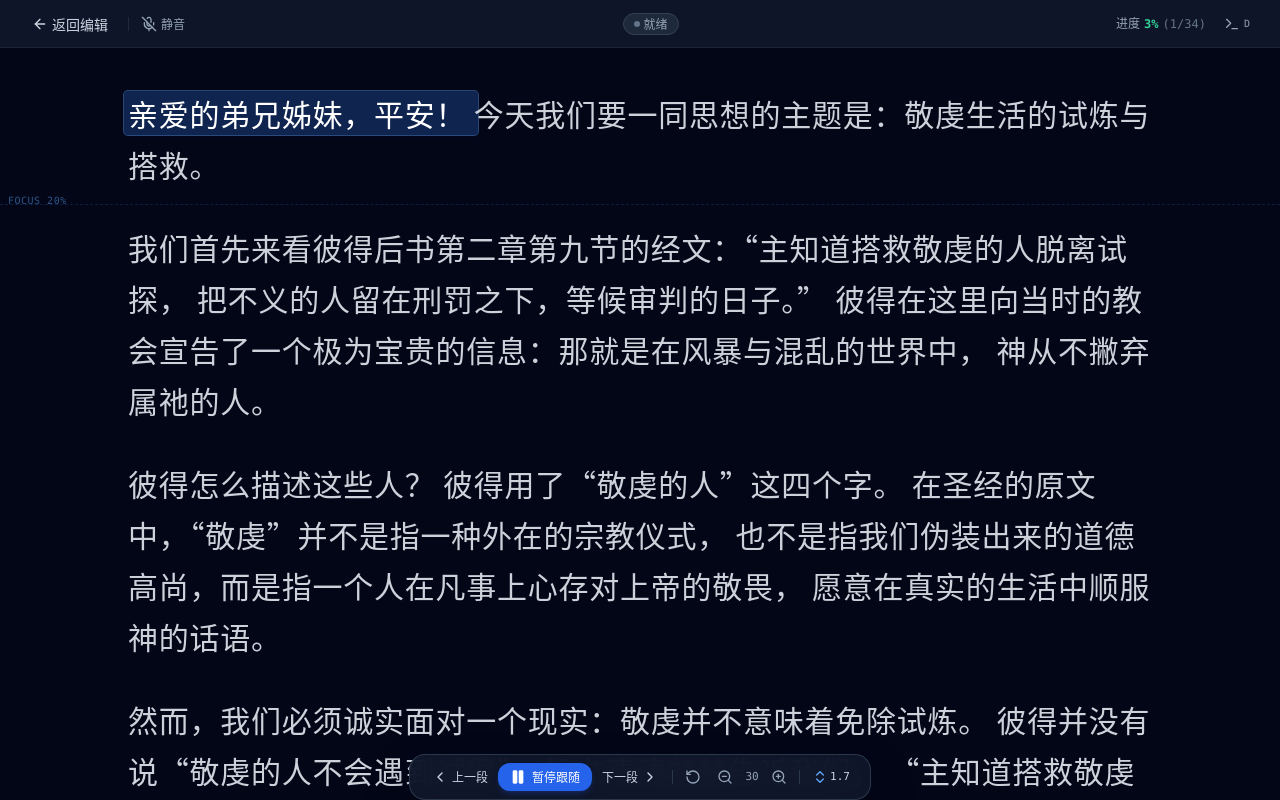
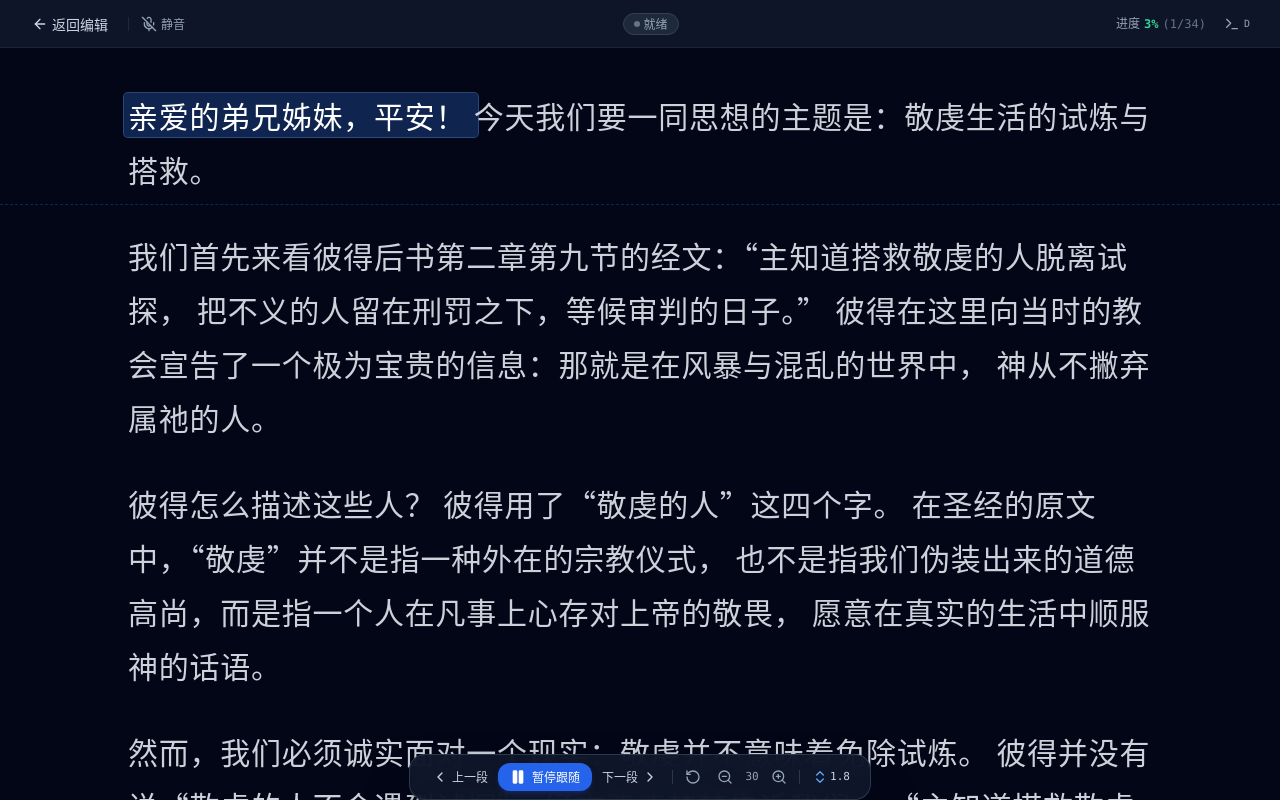
Before and after one commit to zorrozion/ZAIDO, a React (Vite) app: page / in a window 1280 px wide. Both pictures are taken after a click on the button "开始跟稿". Built offline with nearby package versions, Linux system fonts and the light colour scheme.

Commit message:
feat: limit line-height to 3 levels (1.5-2.0) and remove text from focus line

```diff
--- a/src/App.tsx
+++ b/src/App.tsx
@@ -27,7 +27,7 @@ export const App: React.FC = () => {
   const [trackingStatus, setTrackingStatus] = useState<TrackingStatus>('unstarted');
   const [isPaused, setIsPaused] = useState(false);
   const [fontSize, setFontSize] = useState(30); // 桌面默认 30px
-  const [lineHeight, setLineHeight] = useState(1.7); // 默认 1.7 倍行距
+  const [lineHeight, setLineHeight] = useState(1.8); // 默认 1.8 倍行距（3档：1.5 / 1.8 / 2.0）
   const [isDebugOpen, setIsDebugOpen] = useState(false);
 
   // 算法诊断数据缓存
@@ -185,8 +185,8 @@ export const App: React.FC = () => {
     resumeAutoScroll();
   }, [currentIndex, resumeAutoScroll]);
 
-  // 循环切换行距 (1.4 -> 1.7 -> 2.0 -> 2.3)
-  const LINE_HEIGHT_PRESETS = [1.4, 1.7, 2.0, 2.3];
+  // 循环切换行距：3档调节 (最小 1.5, 标准 1.8, 最大 2.0)
+  const LINE_HEIGHT_PRESETS = [1.5, 1.8, 2.0];
   const handleCycleLineHeight = useCallback(() => {
     setLineHeight((prev) => {
       const idx = LINE_HEIGHT_PRESETS.findIndex((lh) => Math.abs(lh - prev) < 0.05);
--- a/src/components/ControlBar.tsx
+++ b/src/components/ControlBar.tsx
@@ -122,11 +122,11 @@ export const ControlBar: React.FC<ControlBarProps> = ({
 
         <div className="h-3.5 w-px bg-slate-700/80 mx-0.5 sm:mx-1 shrink-0" />
 
-        {/* 行距调节 (循环切换 1.4 -> 1.7 -> 2.0 -> 2.3 倍) */}
+        {/* 行距调节 (循环三档: 1.5 -> 1.8 -> 2.0) */}
         <button
           onClick={onCycleLineHeight}
           className="flex items-center space-x-0.5 p-1.5 sm:p-2 rounded-lg sm:rounded-xl text-slate-400 hover:text-slate-200 hover:bg-slate-800 transition-colors shrink-0"
-          title={`切换行距 (当前 ${lineHeight.toFixed(1)} 倍，快捷键 L)`}
+          title={`切换行距 (当前 ${lineHeight.toFixed(1)} 倍，共3档: 1.5 / 1.8 / 2.0，快捷键 L)`}
         >
           <ChevronsUpDown className="w-3.5 h-3.5 sm:w-4 sm:h-4 text-blue-400 shrink-0" />
           <span className="text-[11px] font-mono text-slate-300">
--- a/src/components/ReaderView.tsx
+++ b/src/components/ReaderView.tsx
@@ -24,15 +24,11 @@ export const ReaderView = forwardRef<HTMLDivElement, ReaderViewProps>(({
         fontFamily: '"Microsoft YaHei", "PingFang SC", "Noto Sans CJK SC", -apple-system, sans-serif'
       }}
     >
-      {/* 视口约上五分之一 (20%) 黄金聚焦点参考指示标尺（微弱半透明） */}
+      {/* 视口约上五分之一 (20%) 黄金聚焦点参考线（仅保留纯线条，无文字） */}
       <div
-        className="pointer-events-none fixed left-0 w-full z-10 hidden sm:block border-t border-dashed border-blue-500/20"
+        className="pointer-events-none fixed left-0 w-full z-10 border-t border-dashed border-blue-500/25"
         style={{ top: 'calc(2.75rem + 20vh)' }}
-      >
-        <span className="absolute left-2 -top-3 text-[10px] font-mono tracking-wider text-blue-400/50 uppercase">
-          FOCUS 20%
-        </span>
-      </div>
+      />
 
       <div className="max-w-5xl mx-auto space-y-6 sm:space-y-8">
         {script.paragraphs.map((paragraph) => {
```
